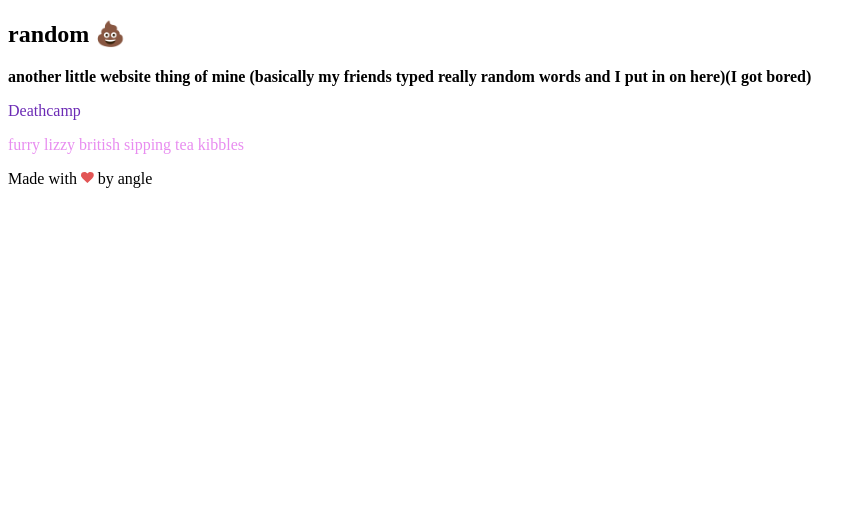
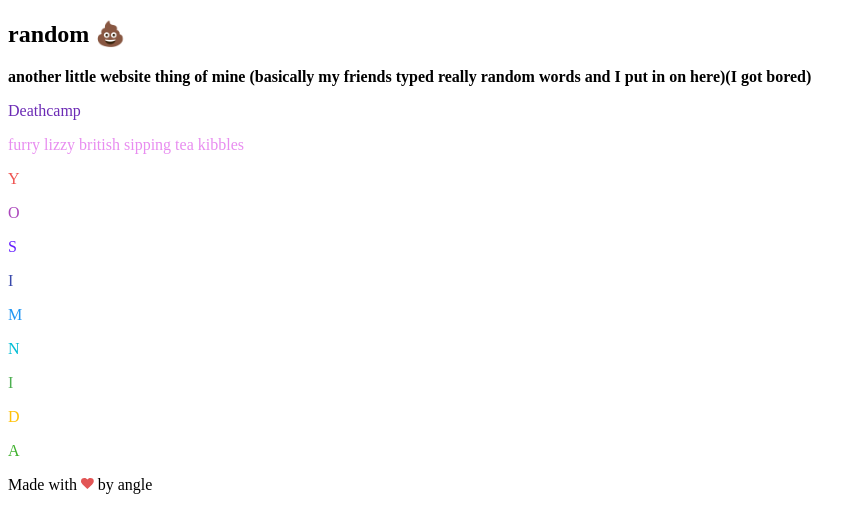
Before and after one commit to vktov/funny, a plain HTML site: page index.html in a window 1280 px wide. Shown: the whole page, without its empty margins (0-866 px from the left). Drawn offline with Linux system fonts and the light colour scheme.

Commit message:
Update index.html

```diff
--- a/index.html
+++ b/index.html
@@ -15,7 +15,7 @@
         sipping tea
         kibbles
     </p>
-
+<p style="color:#ef5350";>Y </p> <p style="color:#ab47bc";>O </p> <p style="color:#651fff";>S </p> <p style="color:#3949ab";>I </p> <p style="color:#2196f3";>M </p> <p style="color:#00bcd4";>N </p> <p style="color:#4caf50";>I </p> <p style="color:#ffc107";>D </p> <p style="color:#3fb12d";>A </p>
     <p>Made with <svg viewBox="0 0 1792 1792" preserveAspectRatio="xMidYMid meet" xmlns="http://www.w3.org/2000/svg" style="height: 0.8rem;"><path d="M896 1664q-26 0-44-18l-624-602q-10-8-27.5-26T145 952.5 77 855 23.5 734 0 596q0-220 127-344t351-124q62 0 126.5 21.5t120 58T820 276t76 68q36-36 76-68t95.5-68.5 120-58T1314 128q224 0 351 124t127 344q0 221-229 450l-623 600q-18 18-44 18z" fill="#e25555"></path></svg> by angle
 
         <!-- Example #6 - JavaScript Console log -->
```
